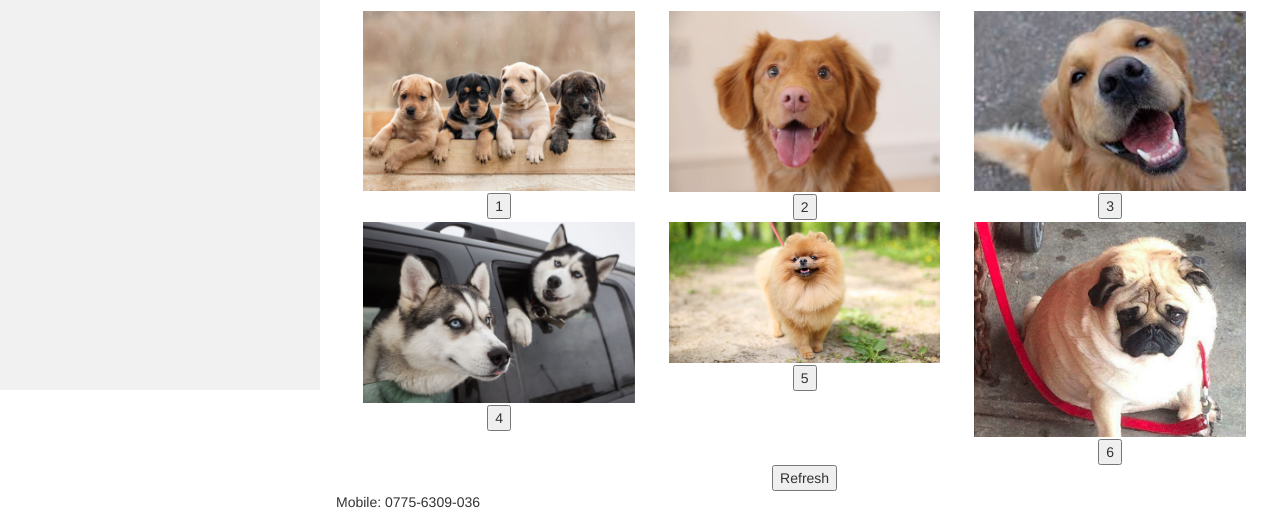
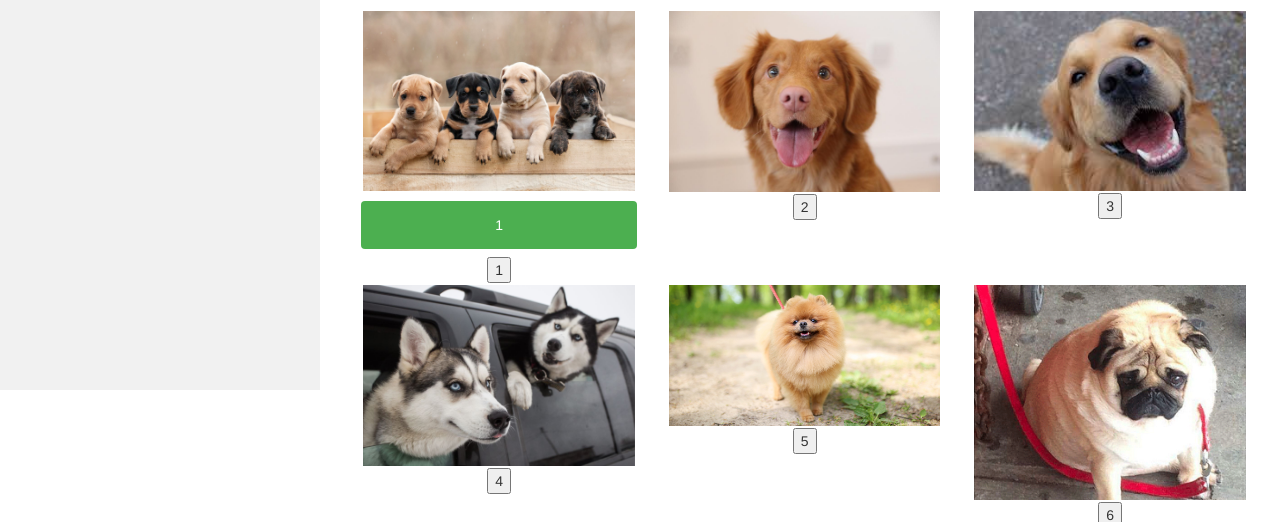
Before and after one commit to muicheka/KidzPass, a Django app: page /about/ in a window 1280 px wide. Shown: the part 410-932 px from the top of the page. Run offline with Django 3.2, Linux system fonts and the light colour scheme; some libraries are stand-ins or nearby versions.

Commit message:
Able to get Base64 hash of an image and then get the MD5 hash of this. this is using forms and does not yet decrypt / decode.

```diff
--- a/Django_GraphicalPasswords/urls.py
+++ b/Django_GraphicalPasswords/urls.py
@@ -16,7 +16,7 @@ Including another URLconf
 from django.contrib import admin
 from django.urls import path, include
 
-from pages.views import home_view, contact_view, admin_view, user_view, about_view
+from pages.views import home_view, contact_view, admin_view, user_view, about_view, hash_test
 from profiles.views import (
     profile_detail_view,
     profile_create_view,
@@ -35,6 +35,7 @@ urlpatterns = [
     path('profile/<int:profile_id>/', dynamic_lookup_view, name='profile'),
     path('create/', profile_create_view, name='create'),
     path('login/', login_form_view, name='login'),
+    path('hash/', hash_test, name='hash'),
 
     path('image/<str:image_id>/', dynamic_lookup_view_images, name='image'),
 
--- a/pages/views.py
+++ b/pages/views.py
@@ -32,6 +32,18 @@ def about_view(request, *args, **kwargs):
     # return HttpResponse("<h1>About page</h1>")  # string of HTML code
     return render(request, "about.html", {})
 
+import hashlib
+def hash_test(request):
+    hash_object = hashlib.md5(b'Hello World')
+    print(hash_object.hexdigest())
+    import base64
+    with open("static/images/1.jpg", "rb") as imageFile:
+        str = base64.b64encode(imageFile.read())
+    print(str)
+    hash_base = hashlib.md5(str)
+    print(hash_base.hexdigest())
+    return render(request, "home.html", {})
+
 
 def hash_image(request, *args, **kwargs):
     import base64
--- a/templates/about.html
+++ b/templates/about.html
@@ -15,15 +15,17 @@ function hash_image(image_id) {
 }
 
 function refresh_images() {
+}
+</script>
 
-
-}
-
-</script>
     <div style="margin-left:1%;padding:1px 16px; display: block; text-align: center">
   <div class="row">
     <div class="col-lg-4">
        <img class="password_image" src="{% static 'images/1.jpg' %}" alt="1" style="display: block; padding: 2px; width: 100%;">
+        <form action="{% url 'hash' %}" method="POST">
+            {% csrf_token %}
+                <input type="submit" value="1">
+        </form>
         <button onclick="hash_image(1)">1</button>
     </div>
     <div class="col-lg-4">
--- a/templates/base.html
+++ b/templates/base.html
@@ -8,6 +8,7 @@
     <link rel="stylesheet" href="//maxcdn.bootstrapcdn.com/bootstrap/3.2.0/css/bootstrap-theme.min.css">
     <link rel="stylesheet" href="{% static 'css/base.css' %}">
     <link rel="stylesheet" href="{% static 'css/profile.css' %}">
+    <script src="http://ajax.googleapis.com/ajax/libs/jquery/1.9.1/jquery.min.js"></script>
 </head>
 <nav>
     <ul id="nav_bar">
```
Also changed, not shown: db.sqlite3.
